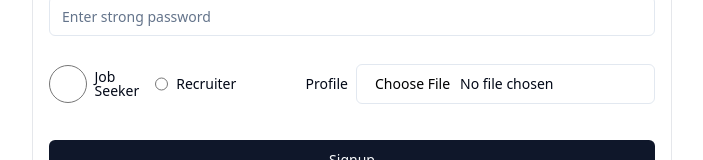
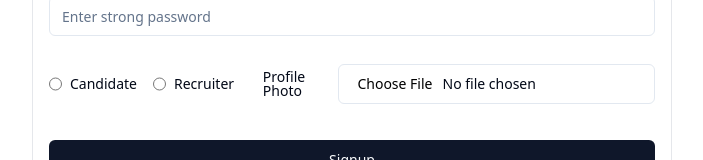
Before and after one commit to NayanBramhane/JobHunt, a React (Vite) app in the folder frontend/: page /signup in a window 1280 px wide. Shown: the part 349-509 px from the top of the page, without its empty margins (288-991 px from the left). Built offline with nearby package versions, Linux system fonts and the light colour scheme.

Commit message:
made the mandatory fields required.

```diff
--- a/frontend/src/components/auth/Login.jsx
+++ b/frontend/src/components/auth/Login.jsx
@@ -70,6 +70,7 @@ const Login = () => {
               name="email"
               onChange={changeEventHandler}
               placeholder="nayan@gmail.com"
+              required
             />
           </div>
 
@@ -81,6 +82,7 @@ const Login = () => {
               name="password"
               onChange={changeEventHandler}
               placeholder="Enter your password"
+              required
             />
           </div>
           <div className="flex items-center justify-between">
@@ -93,6 +95,7 @@ const Login = () => {
                   checked={input.role === "student"}
                   onChange={changeEventHandler}
                   className="cursor-pointer"
+                  required
                 />
                 <Label htmlFor="r1">Candidate</Label>
               </div>
--- a/frontend/src/components/auth/Signup.jsx
+++ b/frontend/src/components/auth/Signup.jsx
@@ -83,6 +83,7 @@ const Signup = () => {
               name="fullname"
               onChange={changeEventHandler}
               placeholder="Nayan Bramhane"
+              required
             />
           </div>
           <div className="my-2">
@@ -93,6 +94,7 @@ const Signup = () => {
               name="email"
               onChange={changeEventHandler}
               placeholder="nayan@gmail.com"
+              required
             />
           </div>
           <div className="my-2">
@@ -103,6 +105,7 @@ const Signup = () => {
               name="phoneNumber"
               onChange={changeEventHandler}
               placeholder="Enter 10 Digit Phone Number"
+              required
             />
           </div>
           <div className="my-2">
@@ -113,6 +116,7 @@ const Signup = () => {
               name="password"
               onChange={changeEventHandler}
               placeholder="Enter strong password"
+              required
             />
           </div>
           <div className="flex items-center justify-between">
@@ -125,8 +129,9 @@ const Signup = () => {
                   checked={input.role === "student"}
                   onChange={changeEventHandler}
                   className="cursor-pointer"
+                  required
                 />
-                <Label htmlFor="r1">Job Seeker</Label>
+                <Label htmlFor="r1">Candidate</Label>
               </div>
               <div className="flex items-center space-x-2">
                 <Input
@@ -141,7 +146,7 @@ const Signup = () => {
               </div>
             </RadioGroup>
             <div className="flex items-center gap-2">
-              <Label>Profile</Label>
+              <Label>Profile Photo</Label>
               <Input
                 accept="image/*"
                 type="file"
--- a/frontend/src/components/shared/Footer.jsx
+++ b/frontend/src/components/shared/Footer.jsx
@@ -7,7 +7,7 @@ const Footer = () => {
         <div className="flex flex-col md:flex-row justify-between items-center">
           <div className="mb-4 md:mb-0">
             <h2 className="text-xl font-bold">Job Hunt</h2>
-            <p className="text-sm">© 2024 Your Company. All rights reserved.</p>
+            <p className="text-sm">© 2025 Bramhane Inc. All rights reserved.</p>
           </div>
 
           <div className="flex space-x-4 mt-4 md:mt-0">
```
